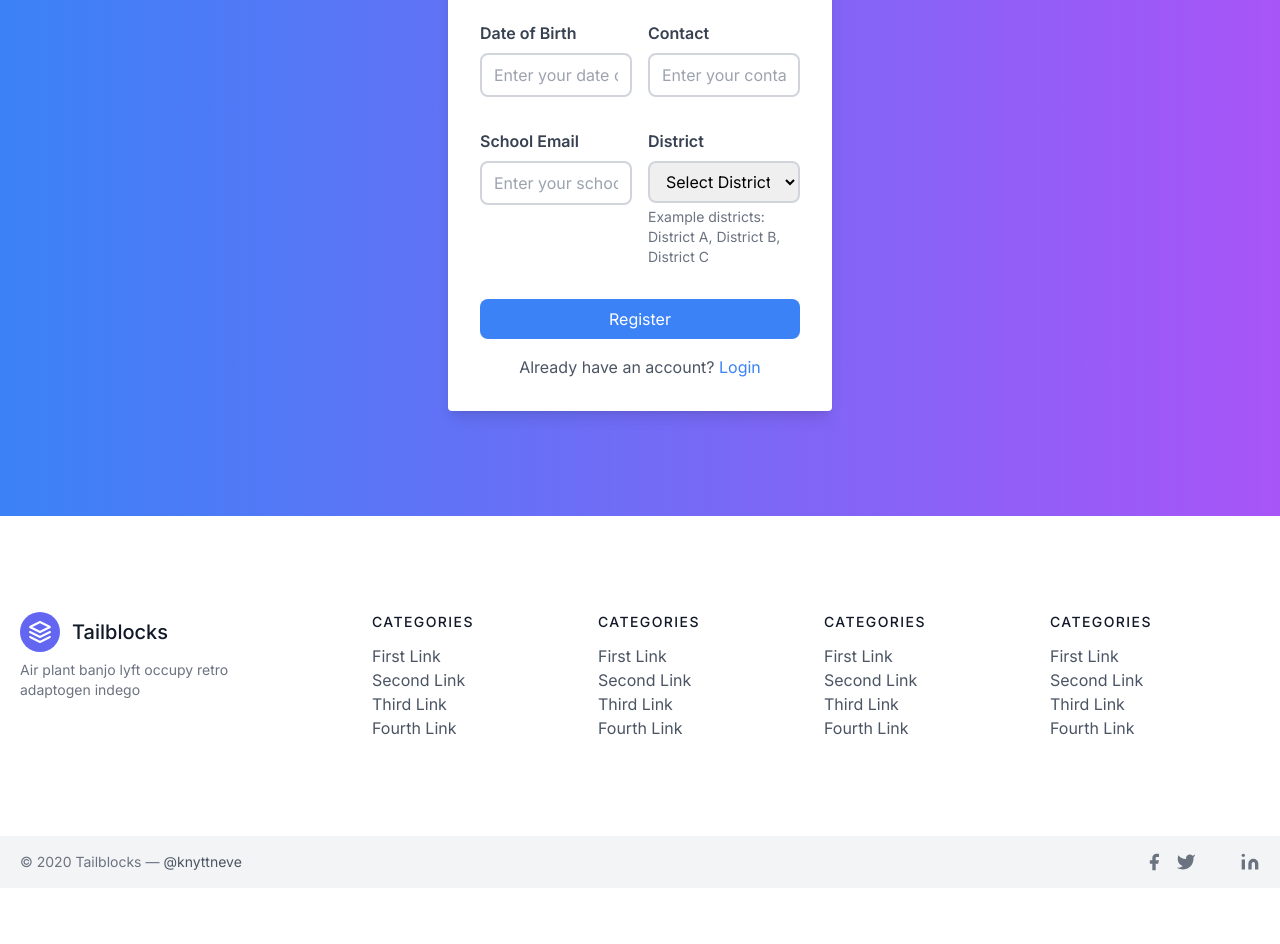
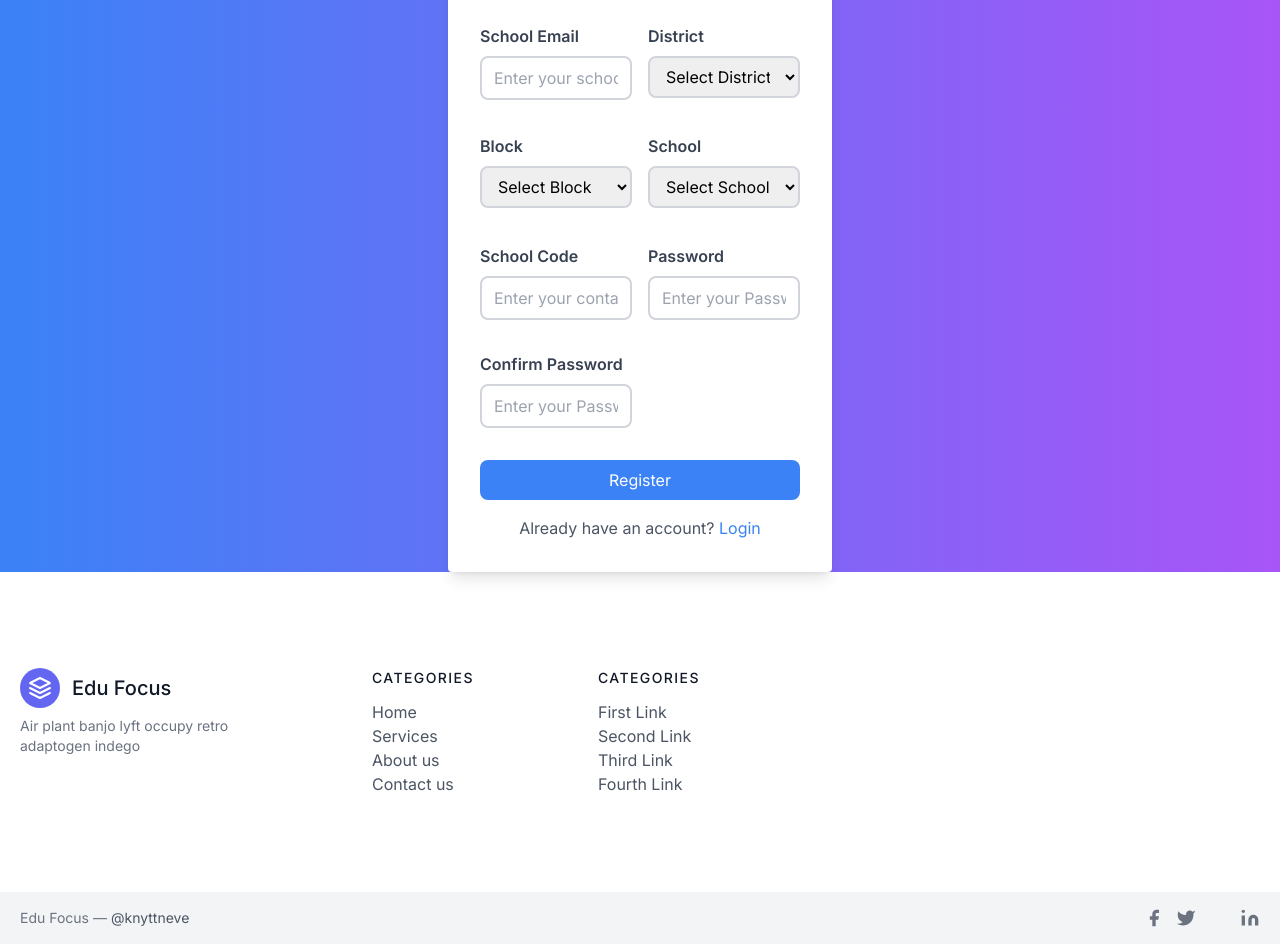
Before and after one commit to Rathin-Gorai/dropout, a Next.js app: page /signup in a window 1280 px wide. Shown: the part 400-1344 px from the top of the page. Before the commit the page ends 1288 px from the top, so only its background shows below. Built offline with nearby package versions, Linux system fonts and the light colour scheme.

Commit message:
new page added and fix

```diff
--- /dev/null
+++ b/src/app/contact/page.js
@@ -0,0 +1,9 @@
+const contact = () => {
+    return (
+      <>
+        <h1>New contact !</h1>
+
+      </>
+    );
+  };
+  export default contact;
--- a/src/app/login/page.jsx
+++ b/src/app/login/page.jsx
@@ -69,7 +69,7 @@
                 </div>
                 <div className="mt-4 text-center">
                     <p className="text-gray-600">
-                        Don't have an account?{' '}
+                        Don&rsquo;t have an account?{' '}
                         <Link href="/signup" className="text-blue-500 hover:underline">
                             Register
                         </Link>
--- a/src/app/signup/page.jsx
+++ b/src/app/signup/page.jsx
@@ -37,6 +37,11 @@
     ];
 
     const genderOptions = ['Male', 'Female', 'Other'];
+
+    const blockOptions = ['Block- 1', 'Block- 2'];
+
+    const schoolOptions = ['School-1','School-2'];
+
 
     return (
         <div className="bg-gradient-to-r from-blue-500 to-purple-500 min-h-screen flex items-center justify-center">
@@ -148,10 +153,105 @@
                                 ))}
                             </select>
                             <p className="text-gray-500 text-sm mt-1">
-                                Example districts: District A, District B, District C
+                                {/* Example districts: District A, District B, District C */}
                             </p>
                         </div>
                         {/* Add more fields similar to the above examples */}
+                        <div className="mb-4">
+                            <label htmlFor="block" className="block text-gray-700 font-semibold mb-2">
+                                Block
+                            </label>
+                            <select
+                                id="block"
+                                name="block"
+                                className="w-full border-2 border-gray-300 rounded-lg px-3 py-2 focus:ring focus:ring-blue-400"
+                                value={formData.block}
+                                onChange={handleChange}
+                                required
+                            >
+                                <option value="" disabled>
+                                    Select Block
+                                </option>
+                                {blockOptions.map((option, index) => (
+                                    <option key={index} value={option}>
+                                        {option}
+                                    </option>
+                                ))}
+                            </select>
+                            <p className="text-gray-500 text-sm mt-1">
+                                {/* Example districts: District A, District B, District C */}
+                            </p>
+                        </div>
+                        <div className="mb-4">
+                            <label htmlFor="school" className="block text-gray-700 font-semibold mb-2">
+                                School
+                            </label>
+                            <select
+                                id="school"
+                                name="school"
+                                className="w-full border-2 border-gray-300 rounded-lg px-3 py-2 focus:ring focus:ring-blue-400"
+                                value={formData.district}
+                                onChange={handleChange}
+                                required
+                            >
+                                <option value="" disabled>
+                                    Select School
+                                </option>
+                                {schoolOptions.map((option, index) => (
+                                    <option key={index} value={option}>
+                                        {option}
+                                    </option>
+                                ))}
+                            </select>
+                            <p className="text-gray-500 text-sm mt-1">
+
+                            </p>
+                        </div>
+                        <div className="mb-4">
+                            <label htmlFor="schoolCode" className="block text-gray-700 font-semibold mb-2">
+                                School Code
+                            </label>
+                            <input
+                                type="text"
+                                id="schoolCode"
+                                name="schoolCode"
+                                className="w-full border-2 border-gray-300 rounded-lg px-3 py-2 focus:ring focus:ring-blue-400"
+                                placeholder="Enter your contact number"
+                                value={formData.contact}
+                                onChange={handleChange}
+                                required
+                            />
+                        </div>
+                        <div className="mb-4">
+                            <label htmlFor="password" className="block text-gray-700 font-semibold mb-2">
+                                Password
+                            </label>
+                            <input
+                                type="password"
+                                id="password"
+                                name="password"
+                                className="w-full border-2 border-gray-300 rounded-lg px-3 py-2 focus:ring focus:ring-blue-400"
+                                placeholder="Enter your Password"
+                                value={formData.contact}
+                                onChange={handleChange}
+                                required
+                            />
+                        </div>
+                        <div className="mb-4">
+                            <label htmlFor="password" className="block text-gray-700 font-semibold mb-2">
+                               Confirm Password
+                            </label>
+                            <input
+                                type="password"
+                                id="password"
+                                name="password"
+                                className="w-full border-2 border-gray-300 rounded-lg px-3 py-2 focus:ring focus:ring-blue-400"
+                                placeholder="Enter your Password"
+                                value={formData.contact}
+                                onChange={handleChange}
+                                required
+                            />
+                        </div>
                     </div>
                     <button
                         type="submit"
--- a/src/components/Footer.jsx
+++ b/src/components/Footer.jsx
@@ -1,4 +1,5 @@
-import React from 'react';
+// import React from 'react';
+import Link from "next/link";
 
 const Footer = () => {
     return (
@@ -9,7 +10,7 @@
                         <svg xmlns="http://www.w3.org/2000/svg" fill="none" stroke="currentColor" strokeLinecap="round" strokeLinejoin="round" strokeWidth="2" className="w-10 h-10 text-white p-2 bg-indigo-500 rounded-full" viewBox="0 0 24 24">
                             <path d="M12 2L2 7l10 5 10-5-10-5zM2 17l10 5 10-5M2 12l10 5 10-5"></path>
                         </svg>
-                        <span className="ml-3 text-xl">Tailblocks</span>
+                        <span className="ml-3 text-xl">Edu Focus</span>
                     </a>
                     <p className="mt-2 text-sm text-gray-500">Air plant banjo lyft occupy retro adaptogen indego</p>
                 </div>
@@ -18,50 +19,16 @@
                         <h2 className="title-font font-medium text-gray-900 tracking-widest text-sm mb-3">CATEGORIES</h2>
                         <nav className="list-none mb-10">
                             <li>
-                                <a className="text-gray-600 hover:text-gray-800">First Link</a>
+                                <Link href="/" className="text-gray-600 hover:text-gray-800">Home</Link>
                             </li>
                             <li>
-                                <a className="text-gray-600 hover:text-gray-800">Second Link</a>
+                                <Link href="/service" className="text-gray-600 hover:text-gray-800">Services</Link>
                             </li>
                             <li>
-                                <a className="text-gray-600 hover:text-gray-800">Third Link</a>
+                                <Link href={"/about"} className="text-gray-600 hover:text-gray-800">About us</Link>
                             </li>
                             <li>
-                                <a className="text-gray-600 hover:text-gray-800">Fourth Link</a>
-                            </li>
-                        </nav>
-                    </div>
-                    <div className="lg:w-1/4 md:w-1/2 w-full px-4">
-                        <h2 className="title-font font-medium text-gray-900 tracking-widest text-sm mb-3">CATEGORIES</h2>
-                        <nav className="list-none mb-10">
-                            <li>
-                                <a className="text-gray-600 hover:text-gray-800">First Link</a>
-                            </li>
-                            <li>
-                                <a className="text-gray-600 hover:text-gray-800">Second Link</a>
-                            </li>
-                            <li>
-                                <a className="text-gray-600 hover:text-gray-800">Third Link</a>
-                            </li>
-                            <li>
-                                <a className="text-gray-600 hover:text-gray-800">Fourth Link</a>
-                            </li>
-                        </nav>
-                    </div>
-                    <div className="lg:w-1/4 md:w-1/2 w-full px-4">
-                        <h2 className="title-font font-medium text-gray-900 tracking-widest text-sm mb-3">CATEGORIES</h2>
-                        <nav className="list-none mb-10">
-                            <li>
-                                <a className="text-gray-600 hover:text-gray-800">First Link</a>
-                            </li>
-                            <li>
-                                <a className="text-gray-600 hover:text-gray-800">Second Link</a>
-                            </li>
-                            <li>
-                                <a className="text-gray-600 hover:text-gray-800">Third Link</a>
-                            </li>
-                            <li>
-                                <a className="text-gray-600 hover:text-gray-800">Fourth Link</a>
+                                <Link href="/contact" className="text-gray-600 hover:text-gray-800">Contact us</Link>
                             </li>
                         </nav>
                     </div>
@@ -86,7 +53,7 @@
             </div>
             <div className="bg-gray-100">
                 <div className="container mx-auto py-4 px-5 flex flex-wrap flex-col sm:flex-row">
-                    <p className="text-gray-500 text-sm text-center sm:text-left">© 2020 Tailblocks —
+                    <p className="text-gray-500 text-sm text-center sm:text-left"> Edu Focus —
                         <a href="https://twitter.com/knyttneve" rel="noopener noreferrer" className="text-gray-600 ml-1" target="_blank">@knyttneve</a>
                     </p>
                     <span className="inline-flex sm:ml-auto sm:mt-0 mt-2 justify-center sm:justify-start">
--- a/src/components/Navbar.jsx
+++ b/src/components/Navbar.jsx
@@ -17,7 +17,7 @@
             <div className="flex items-center gap-2 justify-between  md:mb-0 bg-white p-2">
                 <div className="flex items-center">
                     <div className="w-12 h-12 bg-gray-300 rounded-full">
-                        <Image src="/logo.png" height={48} width={48} />
+                        <Image src="/logo.png" alt="logo" height={48} width={48} />
                     </div>
                     <p className="ml-2 font-semibold md:text-sm text-black text-xs">Government of Gujarat</p>
                 </div>
@@ -30,7 +30,7 @@
             </div>
             <nav className="md:py-2  px-0 md:px-6 bg-white flex flex-row items-center justify-between relative">
                 <div className="flex items-center md:ml-0 ml-2">
-                    <Image src={'/edu.png'} height={48} width={48} />
+                    <Image src={'/edu.png'} alt="edu" height={48} width={48} />
                     <h1 className="md:text-3xl text-2xl font-bold ">Edu Focus</h1>
                 </div>
                 <div className="md:hidden">
@@ -52,7 +52,7 @@
                             <Link href={"/"} className="block text-slate-950 hover:text-slate-900">Home</Link>
                         </li>
                         <li className="md:p-0 p-3">
-                            <Link href={"/links"} className="block text-slate-950 hover:text-slate-900">Links</Link>
+                            <Link href={"/service"} className="block text-slate-950 hover:text-slate-900">Services</Link>
                         </li>
                         <li className="md:p-0 p-3">
                             <Link href={"/about"} className="block text-slate-950 hover:text-slate-900">About Us</Link>
```
Also changed, not shown: src/app/about/page.js (added, +9 -0 lines), src/app/service/page.jsx (added, +9 -0 lines).
